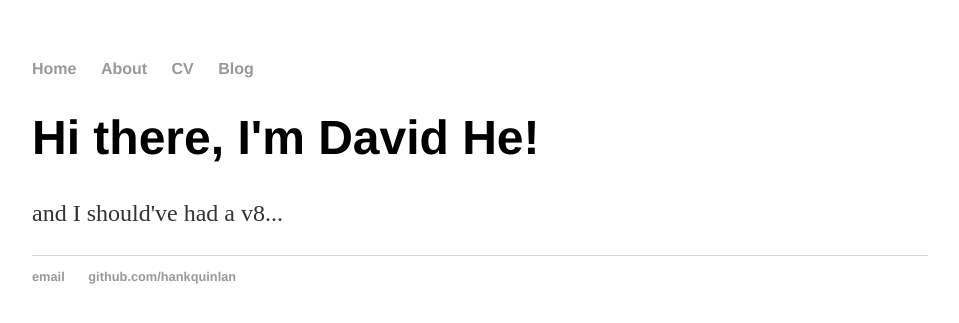
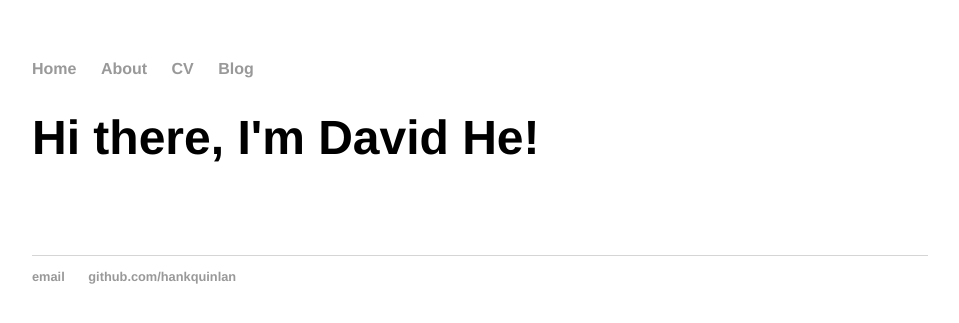
Before and after one commit to Dheseri/Dheseri.github.io, a Jekyll site: the page built from index.html, in a window 1280 px wide. Shown: the top 323 px of the page, without its empty margins (160-1119 px from the left). Built offline with Jekyll 4.4.1, drawn with Linux system fonts in a browser that asks for light colours.

Commit message:
Update main.css

```diff
--- a/css/main.css
+++ b/css/main.css
@@ -26,7 +26,7 @@ h1 {
 p {
     font-size: 1.5em;
     line-height: 1.4em;
-    color: #333;
+    color: white;
 }
 footer {
     border-top: 1px solid #d5d5d5;
@@ -41,3 +41,8 @@ ul.posts {
 ul.posts li {
     list-style: none;
 }
+
+background {
+    color: black;
+}
+}
```
